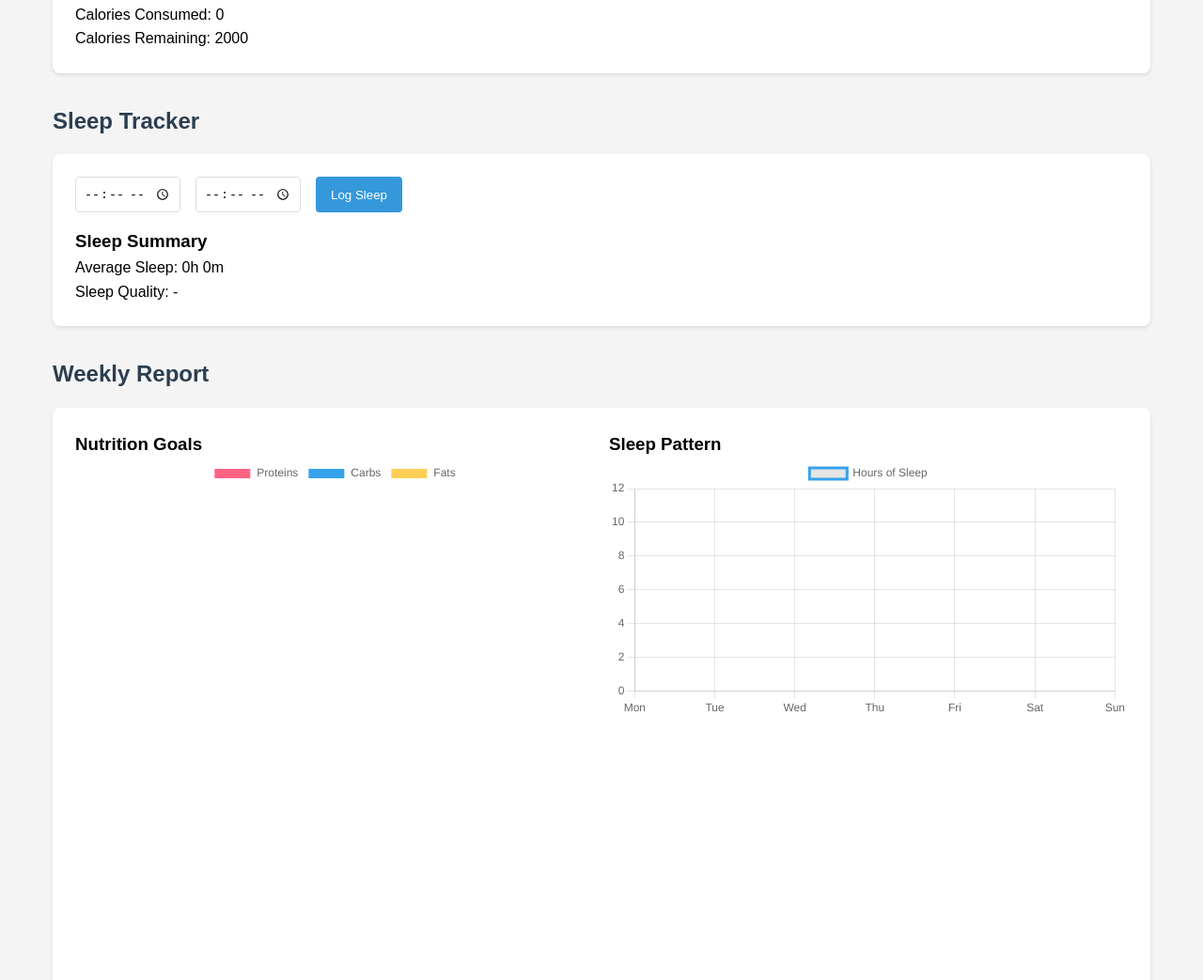
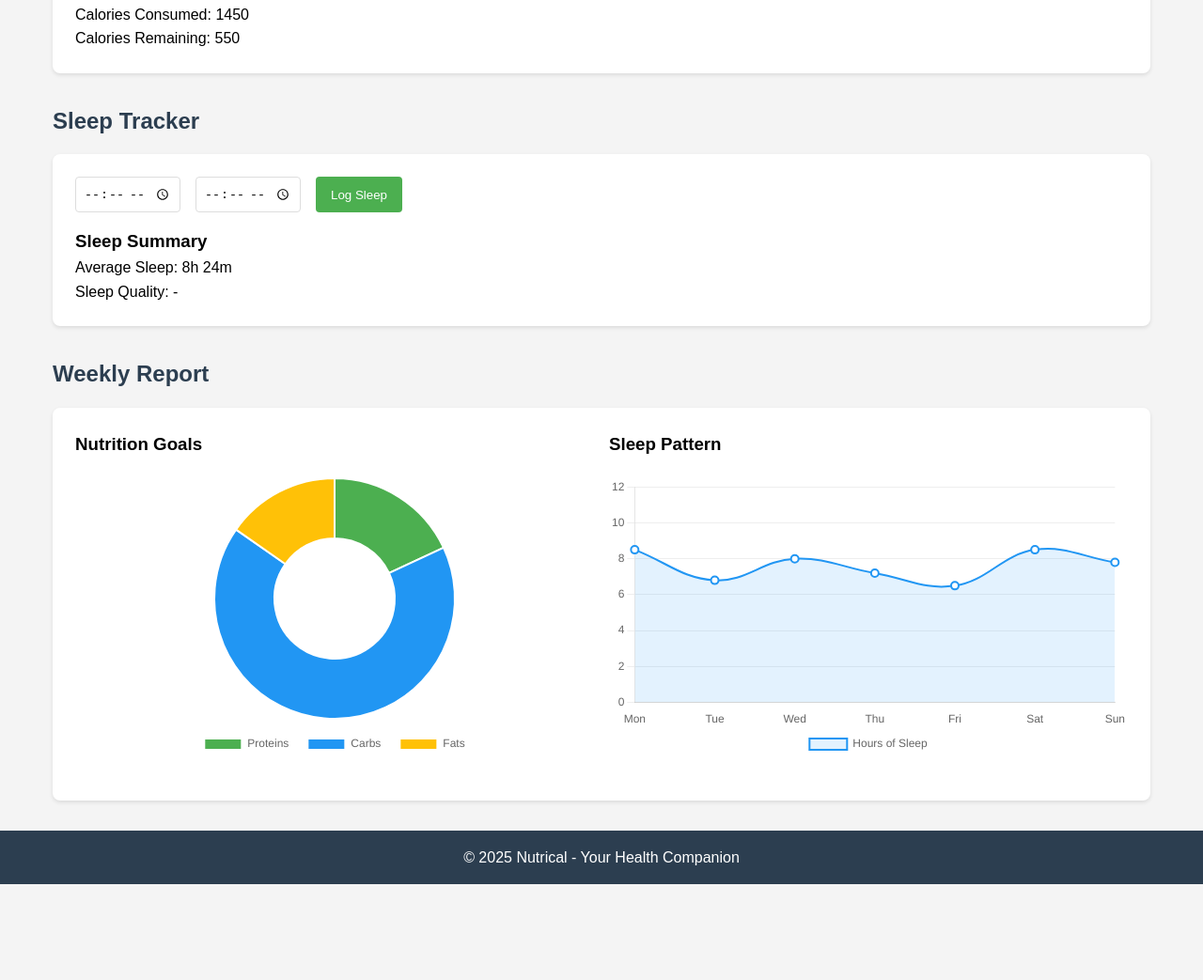
Before and after one commit to piyush1102kec/Nutrical, a website: page index.html in a window 1280 px wide. Shown: the part 531-1574 px from the top of the page at 94% size. After the commit the page ends 1472 px from the top, so only its background shows below. Drawn offline with nearby package versions, Linux system fonts and the light colour scheme; sample sign-in values are in the browser's storage.

Commit message:
change style and intoduced chart.js in the application for data representation

```diff
--- a/index.html
+++ b/index.html
@@ -81,11 +81,15 @@
                     <div class="report-grid">
                         <div class="report-item">
                             <h3>Nutrition Goals</h3>
-                            <canvas id="nutrition-chart"></canvas>
+                            <div class="chart-container">
+                                <canvas id="nutrition-chart"></canvas>
+                            </div>
                         </div>
                         <div class="report-item">
                             <h3>Sleep Pattern</h3>
-                            <canvas id="sleep-chart"></canvas>
+                            <div class="chart-container">
+                                <canvas id="sleep-chart"></canvas>
+                            </div>
                         </div>
                     </div>
                 </div>
--- a/script.js
+++ b/script.js
@@ -1,4 +1,15 @@
-// Initialize data storage
+
+const APP_COLORS = {
+    primary: '#4CAF50',    // Green
+    secondary: '#2196F3',  // Blue
+    accent: '#FFC107',     // Amber
+    danger: '#F44336',     // Red
+    text: '#333333',       // Dark gray
+    background: '#FFFFFF', // White
+    chartColors: ['#4CAF50', '#2196F3', '#FFC107', '#F44336', '#9C27B0']
+};
+
+
 const healthData = {
     nutrition: {
         proteins: 0,
@@ -15,26 +26,41 @@ const healthData = {
     }
 };
 
+// random data for inital loading
+const dummyData = {
+    nutrition: {
+        proteins: 65,
+        carbs: 240,
+        fats: 55
+    },
+    calories: {
+        goal: 2000,
+        consumed: 1450
+    },
+    sleep: {
+        records: [8.5, 6.8, 8.0, 7.2, 6.5, 8.5, 7.8, 9.5],
+        average: 8.4
+    }
+};
+
 function checkAuth() {
     const currentUser = localStorage.getItem('currentUser');
     if (!currentUser) {
         window.location.href = 'login.html';
     }
 }
-
-// Nutrition tracking
 document.getElementById('nutrition-form').addEventListener('submit', function(e) {
     e.preventDefault();
     const foodItem = this.querySelector('input[type="text"]').value;
     const portion = parseFloat(this.querySelector('input[type="number"]').value);
 
-    // Simulate nutrition calculation (replace with actual API call)
+
     const nutritionInfo = calculateNutrition(foodItem, portion);
     updateNutritionStats(nutritionInfo);
 });
 
 function calculateNutrition(food, portion) {
-    // Mock calculation - replace with actual API data
+
     return {
         proteins: portion * 0.2,
         carbs: portion * 0.5,
@@ -55,7 +81,7 @@ function updateNutritionStats(info) {
         `${healthData.nutrition.fats.toFixed(1)}g`;
 }
 
-// Calorie tracking
+
 function updateCalories(calories) {
     healthData.calories.consumed += calories;
     const remaining = healthData.calories.goal - healthData.calories.consumed;
@@ -67,7 +93,7 @@ function updateCalories(calories) {
     document.querySelector('.progress').style.width = `${Math.min(progress, 100)}%`;
 }
 
-// Sleep tracking
+
 document.getElementById('sleep-form').addEventListener('submit', function(e) {
     e.preventDefault();
     const sleepTime = document.getElementById('sleep-time').value;
@@ -85,7 +111,7 @@ function calculateSleepDuration(sleep, wake) {
         wakeDate.setDate(wakeDate.getDate() + 1);
     }
 
-    return (wakeDate - sleepDate) / (1000 * 60 * 60); // Convert to hours
+    return (wakeDate - sleepDate) / (1000 * 60 * 60);
 }
 
 function updateSleepStats(duration) {
@@ -101,9 +127,9 @@ function updateSleepStats(duration) {
         duration >= 7 ? 'Good' : duration >= 6 ? 'Fair' : 'Poor';
 }
 
-// Charts initialization (using Chart.js - requires the library to be included)
+
 function initializeCharts() {
-    // Nutrition Chart
+
     const nutritionCtx = document.getElementById('nutrition-chart').getContext('2d');
     new Chart(nutritionCtx, {
         type: 'doughnut',
@@ -111,16 +137,33 @@ function initializeCharts() {
             labels: ['Proteins', 'Carbs', 'Fats'],
             datasets: [{
                 data: [
-                    healthData.nutrition.proteins,
-                    healthData.nutrition.carbs,
-                    healthData.nutrition.fats
+                    dummyData.nutrition.proteins,
+                    dummyData.nutrition.carbs,
+                    dummyData.nutrition.fats
                 ],
-                backgroundColor: ['#ff6384', '#36a2eb', '#ffce56']
+                backgroundColor: APP_COLORS.chartColors.slice(0, 3),
+                borderWidth: 2,
+                borderColor: APP_COLORS.background
             }]
+        },
+        options: {
+            responsive: true,
+            maintainAspectRatio: false,
+            plugins: {
+                legend: {
+                    position: 'bottom',
+                    labels: {
+                        padding: 20,
+                        font: {
+                            size: 12
+                        }
+                    }
+                }
+            }
         }
     });
 
-    // Sleep Chart
+
     const sleepCtx = document.getElementById('sleep-chart').getContext('2d');
     new Chart(sleepCtx, {
         type: 'line',
@@ -128,16 +171,36 @@ function initializeCharts() {
             labels: ['Mon', 'Tue', 'Wed', 'Thu', 'Fri', 'Sat', 'Sun'],
             datasets: [{
                 label: 'Hours of Sleep',
-                data: healthData.sleep.records.slice(-7),
-                borderColor: '#36a2eb',
-                fill: false
+                data: dummyData.sleep.records,
+                borderColor: APP_COLORS.secondary,
+                backgroundColor: APP_COLORS.secondary + '20',
+                fill: true,
+                tension: 0.4,
+                borderWidth: 2,
+                pointRadius: 4,
+                pointBackgroundColor: APP_COLORS.background
             }]
         },
         options: {
+            responsive: true,
+            maintainAspectRatio: false,
             scales: {
                 y: {
                     beginAtZero: true,
-                    max: 12
+                    max: 12,
+                    grid: {
+                        color: '#eee'
+                    }
+                },
+                x: {
+                    grid: {
+                        display: false
+                    }
+                }
+            },
+            plugins: {
+                legend: {
+                    position: 'bottom'
                 }
             }
         }
@@ -162,6 +225,8 @@ function loadUserData() {
 
 // Initialize the application
 document.addEventListener('DOMContentLoaded', function() {
+    // Populate with dummy data for demonstration
+    Object.assign(healthData, dummyData);
     loadUserData();
     initializeCharts();
     updateDisplay();
--- a/styles.css
+++ b/styles.css
@@ -71,7 +71,7 @@ input {
 }
 
 button {
-    background-color: #3498db;
+    background-color: var(--primary-color, #4CAF50);
     color: white;
     border: none;
     padding: 0.5rem 1rem;
@@ -79,11 +79,16 @@ button {
     cursor: pointer;
 }
 
+button:hover {
+    background-color: var(--secondary-color, #2196F3);
+}
+
 .stat {
     text-align: center;
     padding: 1rem;
     background: #f8f9fa;
     border-radius: 4px;
+    border-color: var(--secondary-color, #2196F3);
 }
 
 #nutrition-stats {
@@ -101,7 +106,7 @@ button {
 }
 
 .progress {
-    background: #2ecc71;
+    background-color: var(--primary-color, #4CAF50);
     height: 100%;
     width: 0%;
     border-radius: 10px;
@@ -118,6 +123,18 @@ footer {
     padding: 1rem;
     background: #2c3e50;
     color: white;
+}
+
+.chart-container {
+    position: relative;
+    height: 300px;
+    width: 100%;
+    margin: 20px 0;
+}
+
+#nutrition-chart, #sleep-chart {
+    width: 100% !important;
+    height: 100% !important;
 }
 
 @media (max-width: 768px) {
```
